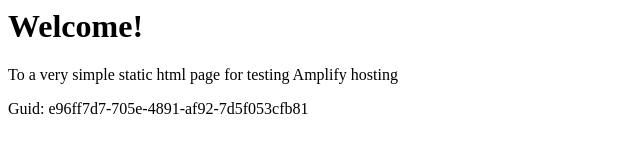
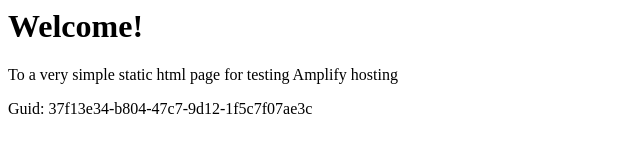
Before and after one commit to aws-aemilia-syd/Github-PR-Commit-Integration-Test-DoNotTouch-Gith-BKMSSQOA-v1-preprod-ap-southeast-2, a website: page src/index.html in a window 1280 px wide. Shown: the full height of the page, 0-640 px from the left. Drawn offline with Linux system fonts and the light colour scheme.

Commit message:
commit from integ tests

```diff
--- a/src/index.html
+++ b/src/index.html
@@ -12,6 +12,6 @@
 <body>
     <h1>Welcome!</h1>
     <p>To a very simple static html page for testing Amplify hosting</p>
-    <p>Guid: e96ff7d7-705e-4891-af92-7d5f053cfb81</p></body>
+    <p>Guid: 37f13e34-b804-47c7-9d12-1f5c7f07ae3c</p></body>
 
 </html>
```
